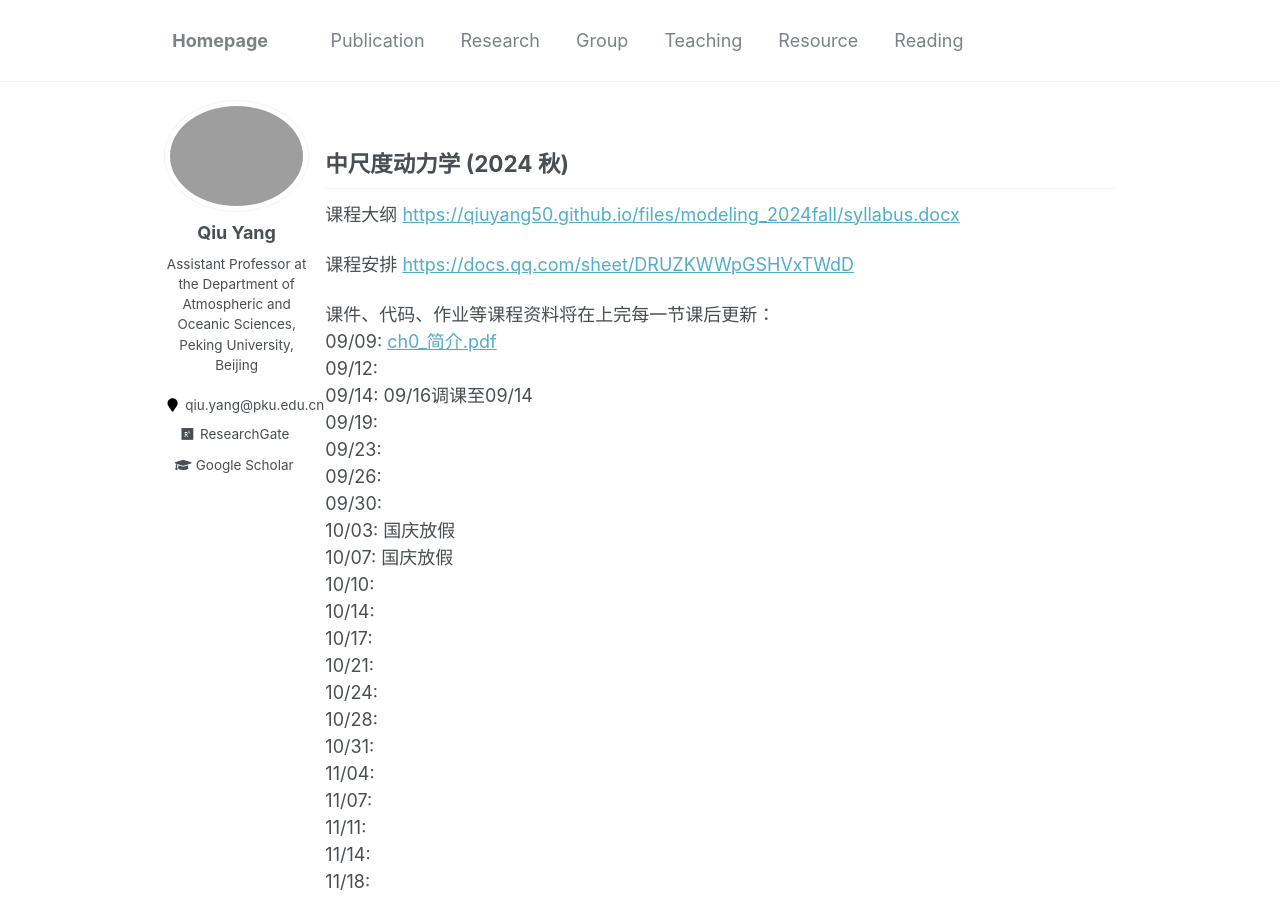
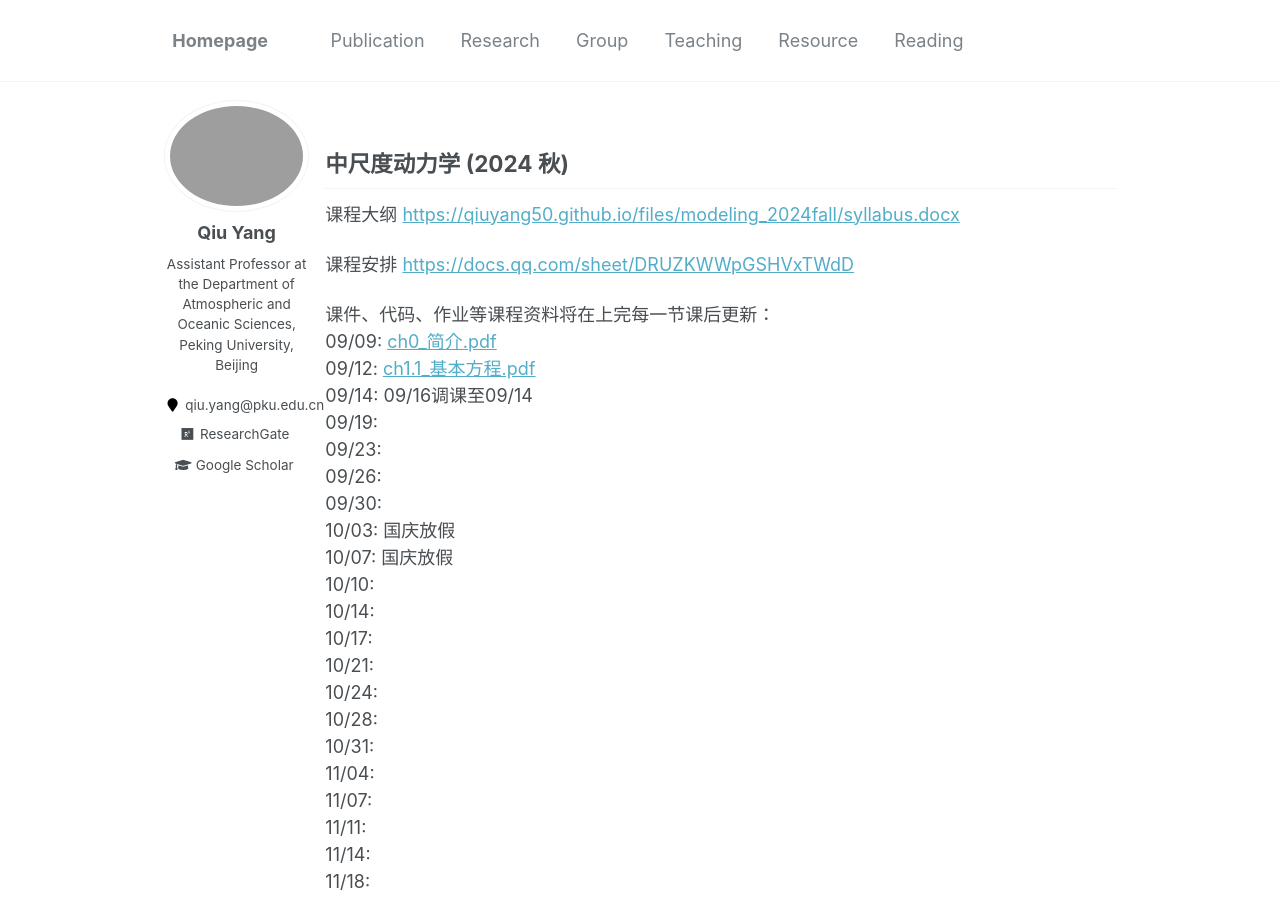
Before and after one commit to qiuyang50/qiuyang50.github.io, a Jekyll site: the page built from _pages/mesoscale_2024fall.md, in a window 1280 px wide and 900 px high. Built offline with Jekyll 4.4.1, drawn with Linux system fonts in a browser that asks for light colours.

Commit message:
Update mesoscale_2024fall.md

```diff
--- a/_pages/mesoscale_2024fall.md
+++ b/_pages/mesoscale_2024fall.md
@@ -12,7 +12,7 @@
 
 课件、代码、作业等课程资料将在上完每一节课后更新：
 09/09: <a href="https://qiuyang50.github.io/files/mesoscale_2024fall/ch0_简介.pdf">ch0_简介.pdf</a>
-09/12:
+09/12: <a href="https://qiuyang50.github.io/files/mesoscale_2024fall/ch1.1_基本方程.pdf">ch1.1_基本方程.pdf</a>
 09/14: 09/16调课至09/14
 09/19:
 09/23:
```
